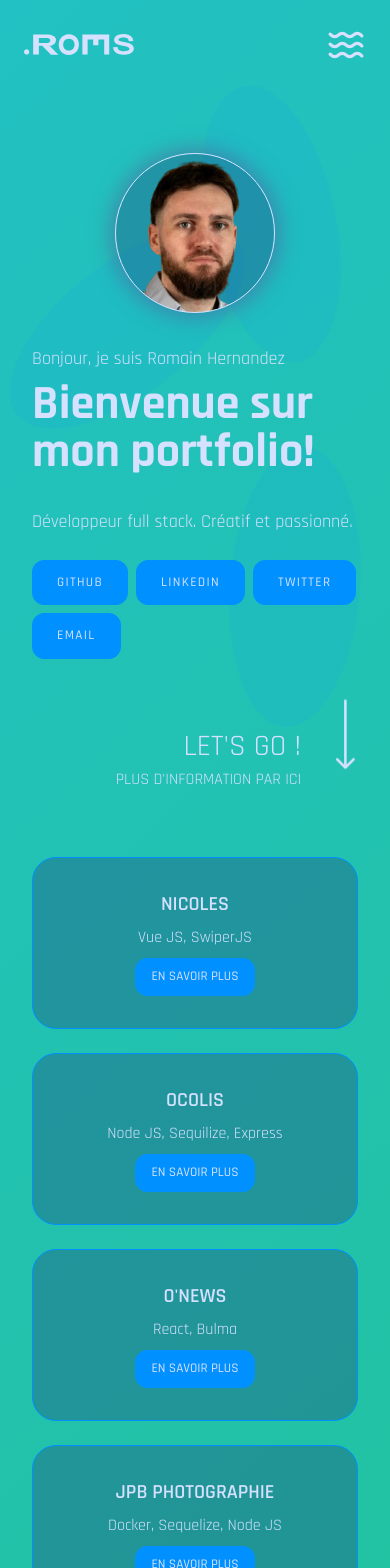
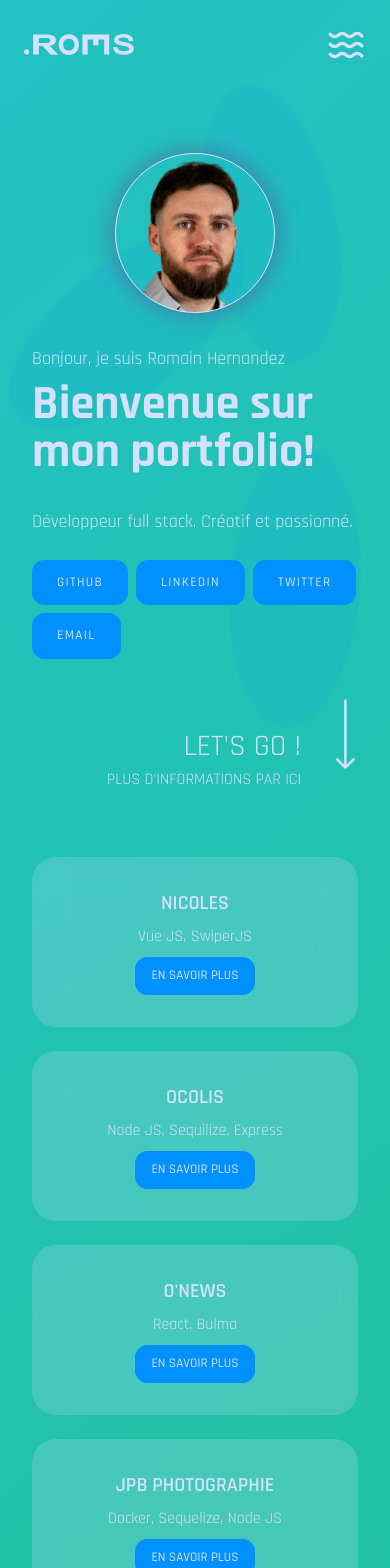
Before and after one commit to Roms-Her/Roms-portfolio.github.io, a Vue app: page / in a window 390 px wide. Shown: the top 1568 px of the page. Built offline with nearby package versions, Linux system fonts and the light colour scheme.

Commit message:
chore: facto vueJS

```diff
--- a/src/components/homePage_mobile.vue
+++ b/src/components/homePage_mobile.vue
@@ -24,11 +24,11 @@
         <div class="flex bottom-0 right-0 gap-8 items-center justify-end p-8 sm:w-5/6 md:mb-10 lg:mb-14 xl:w-3/4 2xl:w-3/5">
             <div class="text-end uppercase leadin-4">
                 <p class="text-3xl">Let's go !</p>
-                <p class="md:text-base2">Plus d'information par ici</p>
+                <p class="md:text-base2">Plus d'informations par ici</p>
             </div>
 
             <div>
-                <svg class="black-arrow lg:h-30" xmlns="http://www.w3.org/2000/svg" width="30" height="70" viewBox="0 0 30 109"
+                <svg @click="scrollPage" class="black-arrow lg:h-30" xmlns="http://www.w3.org/2000/svg" width="30" height="70" viewBox="0 0 30 109"
                     fill="none">
                     <path
                         d="M15 53.5052L17 53.5052L15 53.5052ZM13.5858 107.654C14.3668 108.435 15.6332 108.435 16.4142 107.654L29.1421 94.9264C29.9232 94.1453 29.9232 92.879 29.1421 92.098C28.3611 91.3169 27.0948 91.3169 26.3137 92.098L15 103.412L3.68629 92.098C2.90524 91.3169 1.63891 91.3169 0.857865 92.098C0.0768164 92.879 0.0768163 94.1453 0.857865 94.9264L13.5858 107.654ZM13 0.770325L13 53.5052L17 53.5052L17 0.770325L13 0.770325ZM13 53.5052L13 106.24L17 106.24L17 53.5052L13 53.5052Z"
@@ -63,6 +63,11 @@ export default {
         generateLink(item) {
             const lowerCaseItem = item.toLowerCase();
             return this.socialLinks[lowerCaseItem] || ' ';
+        },
+
+        scrollPage(){
+            const projectPage = document.querySelector('#project-page');
+            projectPage.scrollIntoView({ behavior: 'smooth', block: 'start' });
         }
     },
     name: "homePage"
--- a/src/components/presentationPage.vue
+++ b/src/components/presentationPage.vue
@@ -1,7 +1,7 @@
 <template>
     <section id="skills" class="flex flex-col p-8 sm:items-center md:mb-10 lg:mb-14 ">
 
-        <div v-motion-pop-visible class=" bg-card bg-opacity-30 flex flex-col w-full rounded-3xl border border-solid p-4 items-center sm:w-5/6 md:p-8 xl:w-3/4 2xl:w-3/5">
+        <div v-motion-pop-visible class="backdrop-blur-lg bg-accessible bg-opacity-20 flex flex-col w-full rounded-3xl p-4 items-center sm:w-5/6 md:p-8 xl:w-3/4 2xl:w-3/5">
 
             <h2 class="font-bold mb-6 uppercase text-accessible md:text-3xl">Skills</h2>
 
--- a/src/components/projectsPage_mobile.vue
+++ b/src/components/projectsPage_mobile.vue
@@ -2,8 +2,8 @@
   <section id="project-page" class="flex flex-col items-center justify-center p-8 md:mb-10 lg:mb-14">
     <div id="project-back" class="flex flex-wrap gap-6 sm:w-5/6 xl:w-3/4 2xl:w-3/5 justify-center small:flex-col small:w-full">
       <div v-motion-pop-visible v-for="(project, index) in projects" :key="index"
-        class="card w-2/5 max-h-80 text-accessible small:w-full">
-        <div class="card-body items-center text-center md:h-56 bg-card border border-solid rounded-3xl bg-opacity-30">
+        class="card w-2/5 max-h-80 text-accessible small:w-full backdrop-blur-lg">
+        <div class=" card-body items-center text-center md:h-56 bg-accessible rounded-3xl bg-opacity-20">
           <h2 class="card-title md:text-xl uppercase">{{ project.name }}</h2>
           <p class="md:text-base">{{ project.technos }}</p>
           <div class="card-actions">
--- a/tailwind.config.js
+++ b/tailwind.config.js
@@ -9,7 +9,7 @@ export default {
         separator: "#3A4F97",
         solid: "#0090FF",
         accessible: "#d6e1ff",
-        card: "#222f70"
+        // card: "#222f70"
       },
 
       fontSize: {
```
